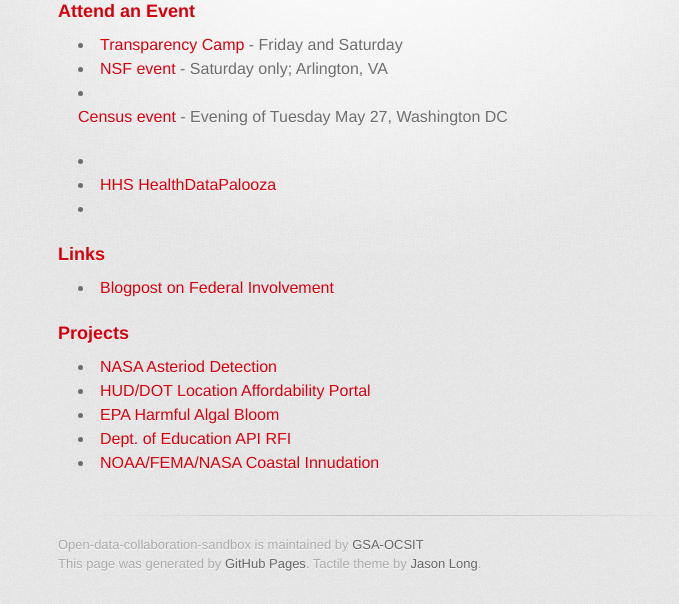
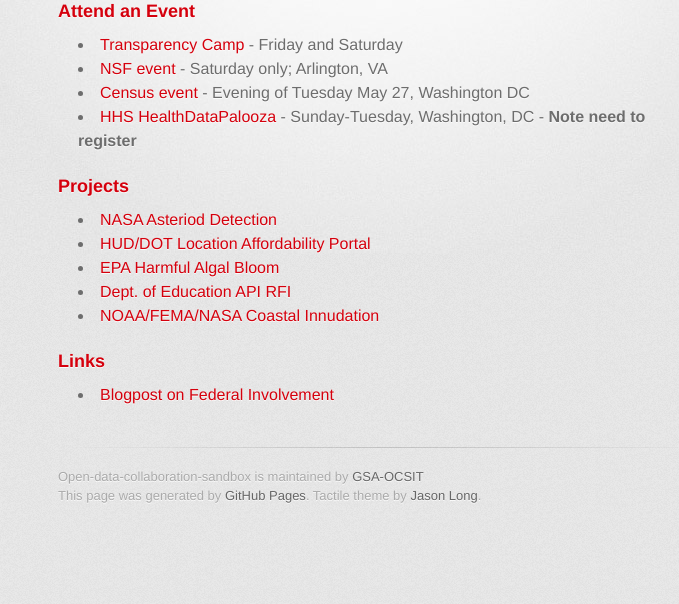
Before and after one commit to GSA/Open-Data-Collaboration-Sandbox, a Jekyll site: the page built from ndoch-2014.md, in a window 1280 px wide. Shown: the part 320-924 px from the top of the page, without its empty margins (272-951 px from the left). Built offline with Jekyll 4.4.1, drawn with Linux system fonts in a browser that asks for light colours; some web fonts are replaced; after the commit the page ends 900 px from its top, so only the background shows below that.

Commit message:
Update ndoch-2014.md

```diff
--- a/ndoch-2014.md
+++ b/ndoch-2014.md
@@ -12,16 +12,7 @@
 * [Transparency Camp]() - Friday and Saturday
 * [NSF event](http://hackforchange.org/events/northern-virginia-national-day-of-civic-hacking/) - Saturday only; Arlington, VA
 * [Census event](http://hackforchange.org/events/lean-data-product-development-with-us-census/) - Evening of Tuesday May 27, Washington  DC
-
-
-*
-* [HHS HealthDataPalooza](http://healthdatapalooza.org/)
-*
-
-
-### Links
-* [Blogpost on Federal Involvement](https://www.digitalgov.gov/2014/05/15/the-federal-list-of-hackforchange-projects/)
-
+* [HHS HealthDataPalooza](http://healthdatapalooza.org/) - Sunday-Tuesday, Washington, DC - **Note need to register**
 
 ### Projects
 * [NASA Asteriod Detection](http://hackforchange.org/challenges/asteroid-detection-network/)
```
Also changed, not shown: other parts of ndoch-2014.md (+4 -0 lines).
